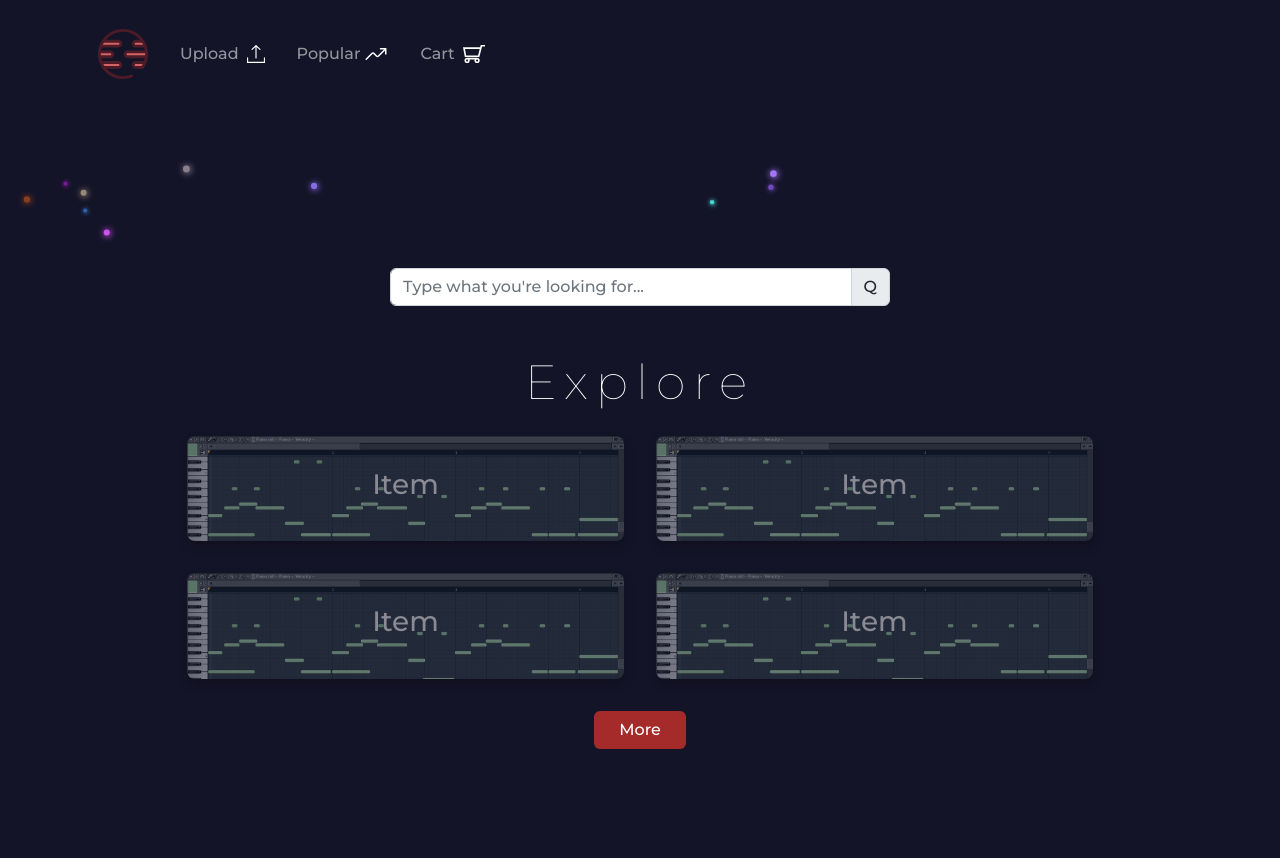
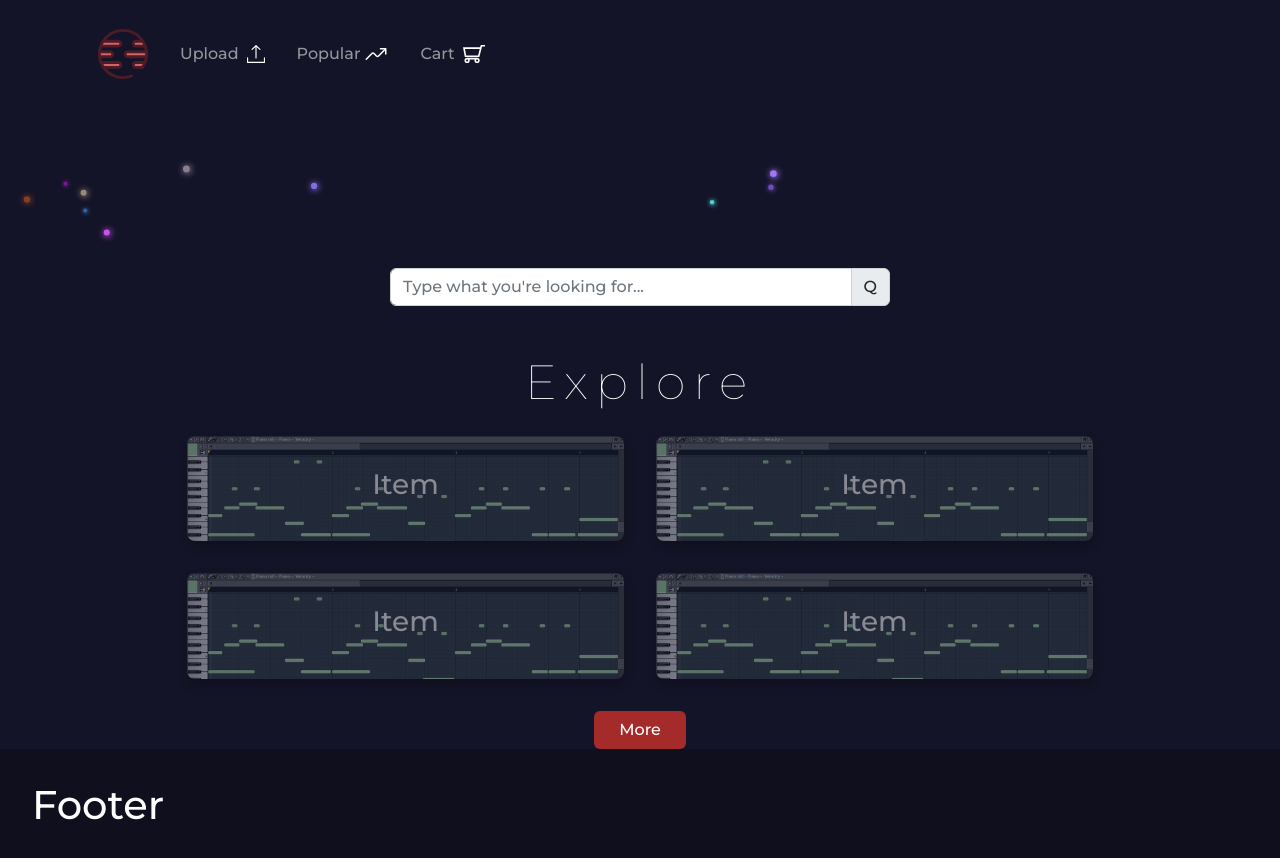
Before and after one commit to mistermine102/beat-store, a Vue app: page /home in a window 1280 px wide. Shown: the top 858 px of the page. Before the commit the page ends 800 px from the top, so only its background shows below. Built offline with nearby package versions, Linux system fonts and the light colour scheme.

Commit message:
basic footer

```diff
--- a/src/App.vue
+++ b/src/App.vue
@@ -1,25 +1,36 @@
 <template>
   <the-navbar></the-navbar>
   <router-view></router-view>
+  <the-footer></the-footer>
 </template>
 
 <script>
 import TheNavbar from "./components/layout/TheNavbar.vue";
+import TheFooter from "./components/layout/TheFooter.vue";
 
 export default {
   components: {
     TheNavbar,
-
+    TheFooter,
   },
 };
 </script>
 
 <style>
+* {
+  box-sizing: border-box;
+  font-family: "Montserrat", sans-serif;
+}
+
 body {
   background-color: rgb(20, 20, 40);
   color: white;
-  box-sizing: border-box;
-  font-family: "Montserrat", sans-serif;
   overflow-x: hidden; /* Hide vertical scrollbar */
 }
+
+#app {
+  display: flex;
+  flex-direction: column;
+  min-height: 100vh;
+}
 </style>
--- a/src/components/layout/TheFooter.vue
+++ b/src/components/layout/TheFooter.vue
@@ -3,3 +3,17 @@
         <h1>Footer</h1>
     </footer>
 </template>
+
+<style scoped>
+
+    footer {
+        background-color: rgb(15, 15, 30);
+        position: relative;
+        bottom: 0;
+        left: 0;
+        width: 100%;
+        padding: 2rem;
+        margin-top: auto;
+    }
+
+</style>
```
